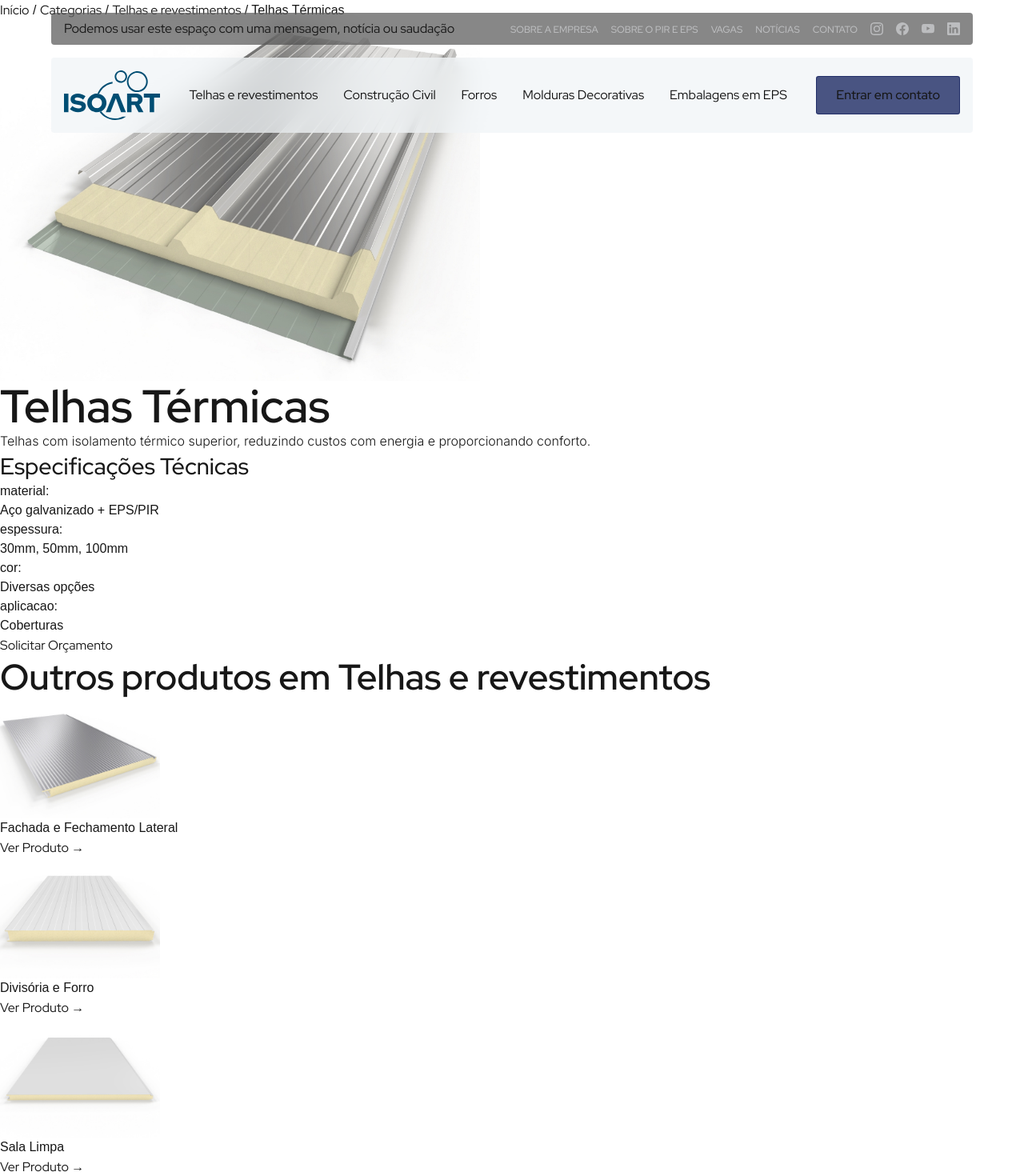
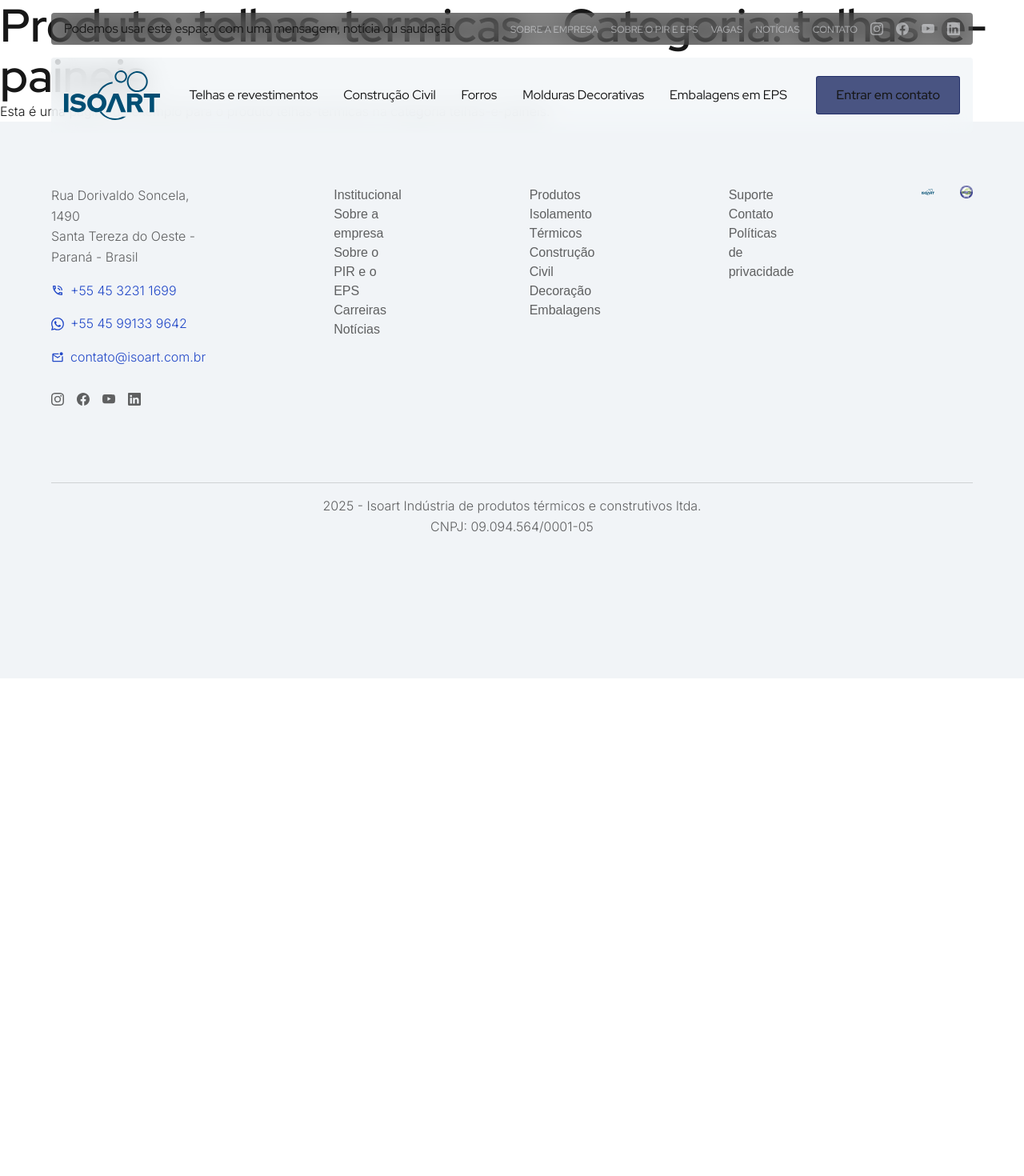
Before and after one commit to felipetozo/isoart-website-2025, a Next.js app: page /categorias/telhas-e-paineis/telhas-termicas in a window 1280 px wide. Shown: the top 1470 px of the page at 80% size. After the commit the page ends 848 px from the top, so only its background shows below. Built offline with nearby package versions, Linux system fonts and the light colour scheme.

Commit message:
Update page.tsx

```diff
--- a/src/app/categorias/[category]/[product]/page.tsx
+++ b/src/app/categorias/[category]/[product]/page.tsx
@@ -1,44 +1,4 @@
 import { notFound } from 'next/navigation';
-import Link from 'next/link';
-import Image from 'next/image';
-import menuData from '@/app/data/menuData.json'; // Import the consolidated menuData.json
-
-// Define types (re-using from category page for consistency)
-interface Product {
-    id: number;
-    name: string;
-    slug: string;
-    description: string;
-    image?: string;
-    specifications?: {
-        [key: string]: string;
-    };
-}
-
-interface HeroSection {
-    title: string;
-    description: string;
-    buttonText: string;
-    buttonLink: string;
-    backgroundImage: string;
-}
-
-interface Benefit {
-    id: number;
-    title: string;
-    description: string;
-}
-
-interface CategoryData {
-    id: number;
-    title: string;
-    slug: string;
-    metaDescription?: string;
-    hero?: HeroSection;
-    categoryDescription?: string;
-    products: Product[];
-    benefits?: Benefit[];
-}
 
 interface ProductPageProps {
     params: {
@@ -47,159 +7,26 @@ interface ProductPageProps {
     };
 }
 
-export default async function ProductPage({ params }: ProductPageProps) {
+export default function ProductPage({ params }: ProductPageProps) {
     const { category, product } = params;
 
-    // Fetch the specific category data from menuData.json
-    const categoryData: CategoryData | undefined = (menuData as CategoryData[]).find(
-        (item: CategoryData) => item.slug === category
-    );
-
-    if (!categoryData) {
-        notFound();
-    }
-
-    // Find the product within that category's data
-    const productData: Product | undefined = categoryData.products.find(
-        (item: Product) => item.slug === product
-    );
-
-    if (!productData) {
+    // Simples validação para evitar 404
+    if (!category || !product) {
         notFound();
     }
 
     return (
-        <div className="product-page">
-            {/* Breadcrumb */}
-            <nav className="breadcrumb">
-                <Link href="/">Início</Link>
-                <span> / </span>
-                <Link href="/categorias">Categorias</Link>
-                <span> / </span>
-                <Link href={`/categorias/${category}`}>{categoryData.title}</Link>
-                <span> / </span>
-                <span>{productData.name}</span>
-            </nav>
-
-            {/* Product Content */}
-            <div className="product-content">
-                <div className="product-images">
-                    {productData.image && (
-                        <Image
-                            src={productData.image}
-                            alt={productData.name}
-                            width={600}
-                            height={400}
-                            className="main-product-image"
-                        />
-                    )}
-                </div>
-
-                <div className="product-info">
-                    <h1>{productData.name}</h1>
-                    <p className="product-description">{productData.description}</p>
-
-                    {/* Specifications */}
-                    {productData.specifications && Object.keys(productData.specifications).length > 0 && (
-                        <div className="specifications">
-                            <h3>Especificações Técnicas</h3>
-                            <dl className="specs-list">
-                                {Object.entries(productData.specifications).map(([key, value]) => (
-                                    <div key={key} className="spec-item">
-                                        <dt>{key}:</dt>
-                                        <dd>{value}</dd>
-                                    </div>
-                                ))}
-                            </dl>
-                        </div>
-                    )}
-
-                    {/* Contact Button */}
-                    <div className="product-actions">
-                        <Link href="/contato" className="contact-button">
-                            Solicitar Orçamento
-                        </Link>
-                    </div>
-                </div>
-            </div>
-
-            {/* Related Products */}
-            <section className="related-products">
-                <h2>Outros produtos em {categoryData.title}</h2>
-                <div className="products-grid">
-                    {categoryData.products
-                        .filter((p) => p.slug !== product)
-                        .slice(0, 3) // Show up to 3 related products
-                        .map((relatedProduct) => (
-                            <div key={relatedProduct.id} className="product-card">
-                                {relatedProduct.image && (
-                                    <Image
-                                        src={relatedProduct.image}
-                                        alt={relatedProduct.name}
-                                        width={200}
-                                        height={150}
-                                    />
-                                )}
-                                <h4>{relatedProduct.name}</h4>
-                                <Link href={`/categorias/${category}/${relatedProduct.slug}`}>
-                                    Ver Produto →
-                                </Link>
-                            </div>
-                        ))}
-                </div>
-            </section>
+        <div>
+            <h1>Produto: {product} - Categoria: {category}</h1>
+            <p>Esta é uma página de exemplo para o produto {product} na categoria {category}.</p>
         </div>
     );
 }
 
-// Generate static params for all products (requires reading all category JSONs)
+// Geração estática de parâmetros (simplificada)
 export async function generateStaticParams() {
-    const params: Array<{ category: string; product: string }> = [];
-
-    // Directly use the imported menuData for generating all product paths
-    (menuData as CategoryData[]).forEach((category: CategoryData) => {
-        if (category.products) {
-            category.products.forEach((product: Product) => {
-                params.push({
-                    category: category.slug,
-                    product: product.slug,
-                });
-            });
-        }
-    });
-    return params;
+    return [
+        { category: 'telhas-e-paineis', product: 'telhas-termicas' },
+        { category: 'construcao-civil', product: 'lajes-em-eps' },
+    ];
 }
-
-// Dynamic metadata for product page
-export async function generateMetadata({ params }: ProductPageProps) {
-    const { category, product } = params;
-    const categoryData: CategoryData | undefined = (menuData as CategoryData[]).find(
-        (item: CategoryData) => item.slug === category
-    );
-
-    if (!categoryData) {
-        return {
-            title: 'Produto não encontrado - ISOART', // Fallback for missing category
-        };
-    }
-
-    const productData: Product | undefined = categoryData.products.find(
-        (item: Product) => item.slug === product
-    );
-
-    if (!productData) {
-        return {
-            title: 'Produto não encontrado - ISOART',
-        };
-    }
-
-    return {
-        title: `${productData.name} - ${categoryData.title} - ISOART`,
-        description: productData.description,
-        openGraph: {
-            title: `${productData.name} - ${categoryData.title} - ISOART`,
-            description: productData.description,
-            images: productData.image ? [productData.image] : [],
-        },
-    };
-}
```
